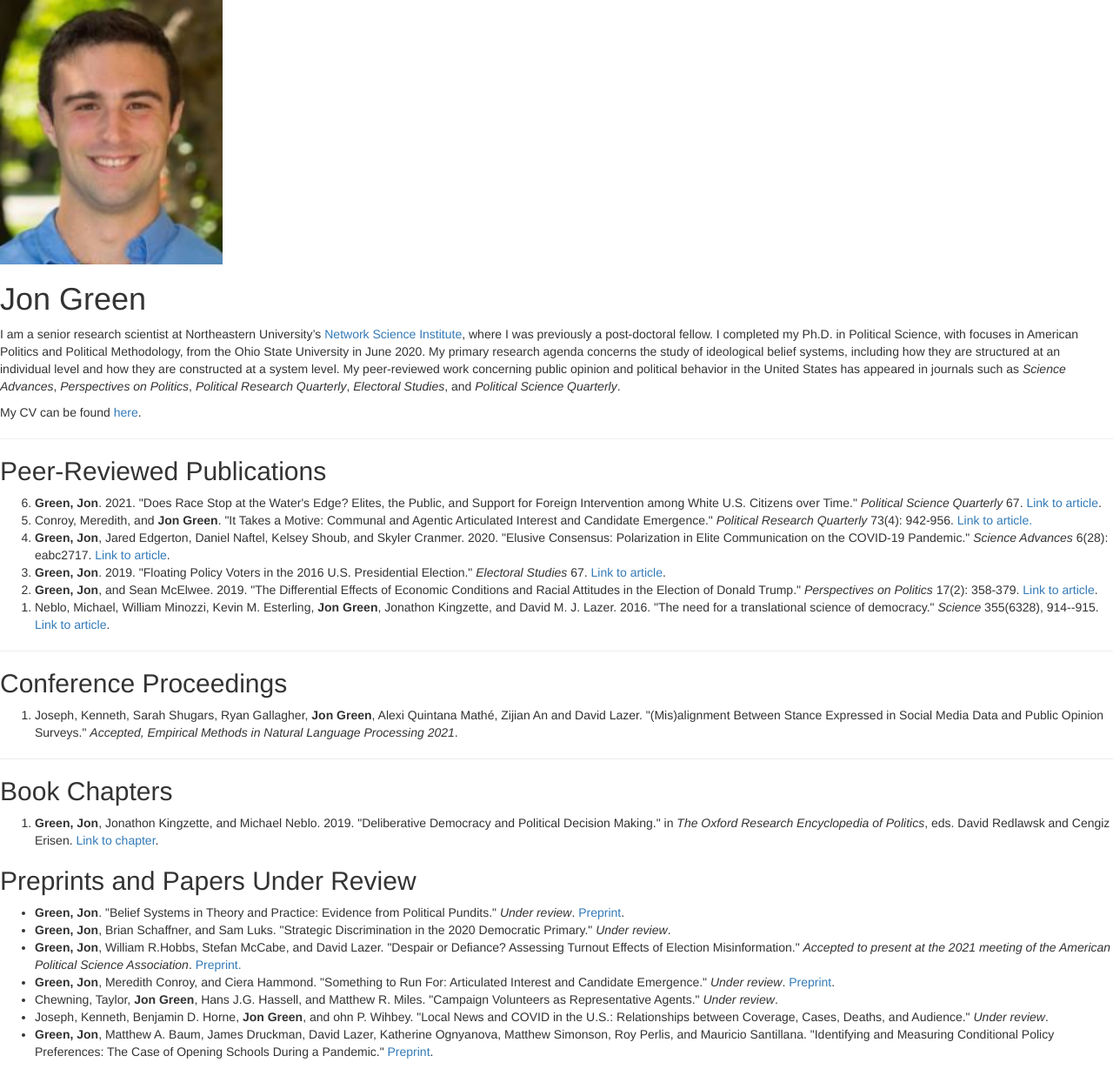
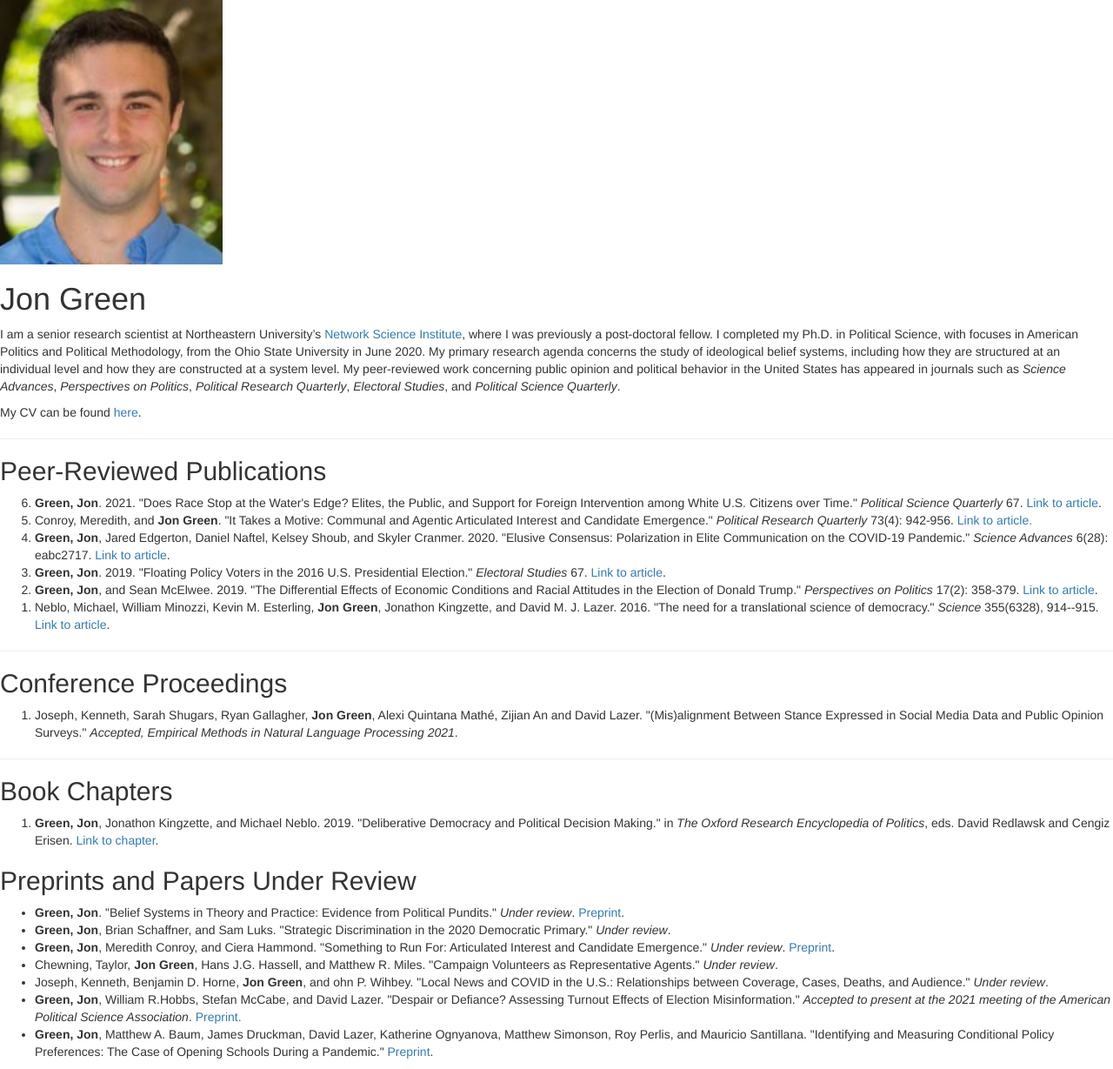
Before and after one commit to jgreen4919/jgreen4919.github.io, a Jekyll site: the page index.html, which Jekyll copies as it is, in a window 1280 px wide. Shown: the whole page at 87% size. Built offline with Jekyll 4.4.1, drawn with Linux system fonts in a browser that asks for light colours; some of the changed lines change nothing that is shown.

Commit message:
formatting
bulleted lists

```diff
--- a/index.html
+++ b/index.html
@@ -53,10 +53,10 @@
     <ul>
       <li> <strong>Green, Jon</strong>. "Belief Systems in Theory and Practice: Evidence from Political Pundits." <i>Under review</i>. <a href="https://osf.io/2cjse/">Preprint</a>.</li>
       <li> <strong>Green, Jon</strong>, Brian Schaffner, and Sam Luks. "Strategic Discrimination in the 2020 Democratic Primary." <i>Under review</i>.</li>
-      <li> <strong>Green, Jon</strong>, William R.Hobbs, Stefan McCabe, and David Lazer. "Despair or Defiance? Assessing Turnout Effects of Election Misinformation." <i>Accepted to present at the 2021 meeting of the American Political Science Association</i>. <a href="https://osf.io/f34ac/"> Preprint.</a></li>
       <li> <strong>Green, Jon</strong>, Meredith Conroy, and Ciera Hammond. "Something to Run For: Articulated Interest and Candidate Emergence." <i>Under review</i>. <a href="https://osf.io/f34ac/">Preprint</a>.</li>
       <li>Chewning, Taylor, <strong>Jon Green</strong>, Hans J.G. Hassell, and Matthew R. Miles. "Campaign Volunteers as Representative Agents." <i>Under review</i>.</li>
       <li>Joseph, Kenneth, Benjamin D. Horne, <strong>Jon Green</strong>, and ohn P. Wihbey. "Local News and COVID in the U.S.: Relationships between Coverage, Cases, Deaths, and Audience." <i>Under review</i>.</li>
+      <li> <strong>Green, Jon</strong>, William R.Hobbs, Stefan McCabe, and David Lazer. "Despair or Defiance? Assessing Turnout Effects of Election Misinformation." <i>Accepted to present at the 2021 meeting of the American Political Science Association</i>. <a href="https://osf.io/f34ac/"> Preprint.</a></li>
       <li> <strong>Green, Jon</strong>, Matthew A. Baum, James Druckman, David Lazer, Katherine Ognyanova, Matthew Simonson, Roy Perlis, and Mauricio Santillana. "Identifying and Measuring Conditional Policy Preferences: The Case of Opening Schools During a Pandemic." <a href="https://osf.io/zsh8u/">Preprint</a>.</li>
     </ul>
   </section>
```
